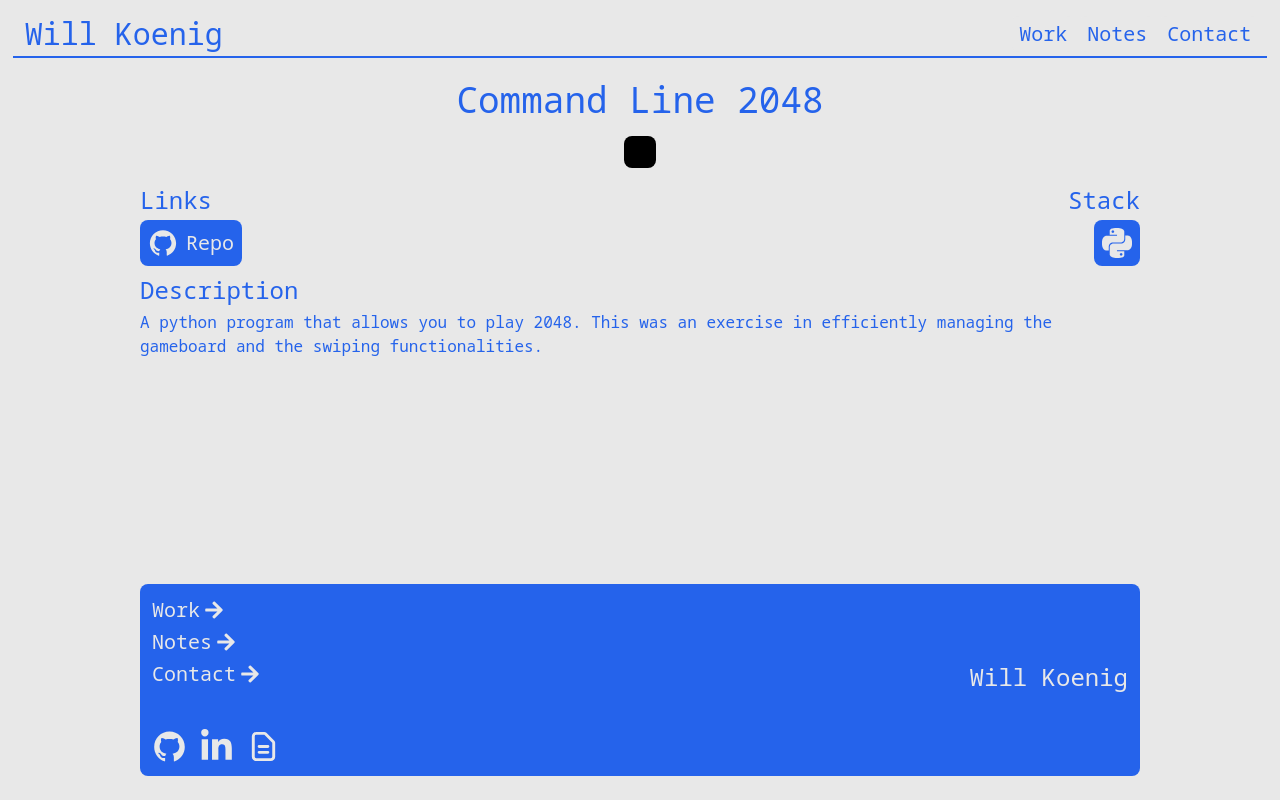
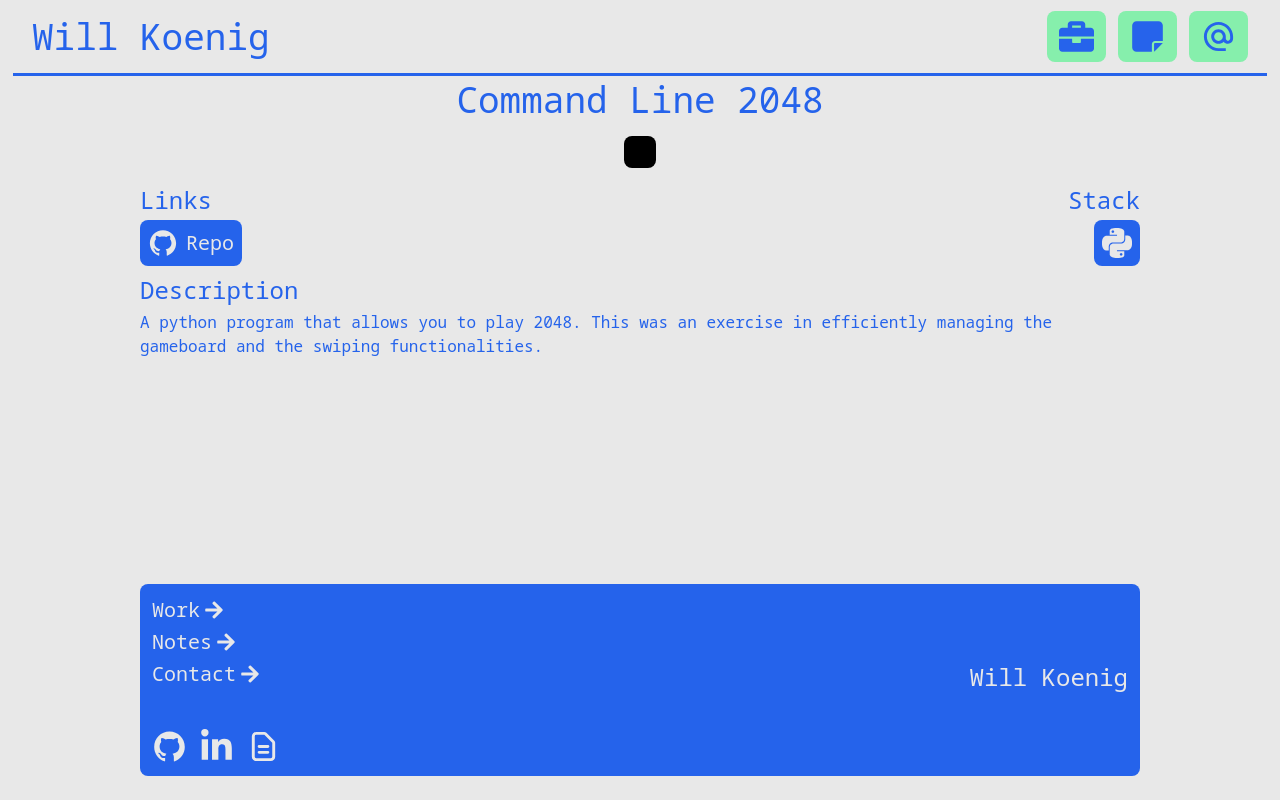
Before and after one commit to willk0814/portfolioWebsite, a Next.js app: page /work/2048 in a window 1280 px wide. Built offline with nearby package versions, Linux system fonts and the light colour scheme.

Commit message:
Updated nav bar

```diff
--- a/src/app/components/homeLayout/navbar/PrimaryNav.js
+++ b/src/app/components/homeLayout/navbar/PrimaryNav.js
@@ -1,77 +1,155 @@
 'use client'
 
-import React from 'react'
+import React, { useState, useEffect } from 'react'
 import Link from 'next/link'
+import { usePathname } from 'next/navigation';
+import { AnimatePresence, motion } from 'framer-motion'
 
-import { motion } from 'framer-motion'
+import { FaBriefcase } from 'react-icons/fa'
+import { FaNoteSticky } from "react-icons/fa6";
+import { MdAlternateEmail } from "react-icons/md";
+
+
 
 export default function PrimaryNav() {
+
+    let pathname = usePathname() || '/'
+
+
+    const [workHovered, setWorkHovered] = useState(false)
+    const [notesHovered, setNotesHovered] = useState(false)
+    const [contactHovered, setContactHovered] = useState(false)
+
+    const containerVariants = {
+        initial: { width: '59px' },
+        hover: {
+          width: '145px',
+          originX: 0,
+          boxShadow: '0 0 10px 5px rgba(38, 99, 235, 0.5)',
+          transition: {
+            when: 'beforeChildren'
+          }
+        },
+        hover_lg: {
+          width: '160px',
+          originX: 0,
+          boxShadow: '0 0 10px 5px rgba(38, 99, 235, 0.5)',
+          transition: {
+            when: 'beforeChildren'
+        }}};
+
+    const textVariants = {
+        initial: {
+            opacity: 0,
+            y: '2rem'
+        },
+        animate: {
+            opacity: 1,
+            y: 0,
+            transition: {
+            delay: 0.2
+            }
+        }
+        };
+
   return (
-    <div className='fixed left-0 w-full z-10'>
-
-        <div className='flex w-full items-center justify-center pt-3'>
-
-            <div className='flex justify-end items-center w-[98%] px-2 mb-1'>
+    <div className='fixed left-0 w-full h-20 z-10'>
+        <div className='flex flex-col h-full items-center'>
+            <div className='flex flex-row w-[95%] h-full justify-end items-center mb-1'>
 
                 {/* <Link
-                    href={'/'}
-                    className='p-1'>
-                    <h1 className='text-xl sm:text-3xl text-blue-600'>Will Koenig</h1>
-                </Link> */}
+                    className='text-4xl text-blue-600'
+                    href={'/'}>Will Koenig
+                </Link>
+                 */}
 
-                <div className='flex flex-row space-x-4 p-1 bg-[#E8E8E8] rounded-lg border-2 border-blue-600'>
+                <div className='flex flex-row space-x-3'>
+
+                    <AnimatePresence>
+                        <Link href='/work'>
                         <motion.div
-                        variants={{
-                            initial: { background: '#E8E8E8' },
-                            hover: { background: '#A1E5AB'}
-                        }}
+                            onHoverStart={() => setWorkHovered(true)}
+                            onHoverEnd={() => setWorkHovered(false)}
+                            className='flex flex-row items-center justify-between px-[12px] py-2 rounded-lg bg-green-300'
+                            variants={containerVariants}
+                            animate={`${pathname === '/work' ? 'hover' : ''}`}
                             initial='initial'
-                        whileHover='hover'
-                        exit='initial'
-                        className='rounded-lg flex'>
-                        <Link
-                            href={'/work'}
-                            className='p-1'>
-                            <h1 className='text-xl text-blue-600'>Work</h1>
-                        </Link>
+                            whileHover='hover'>
+                            <motion.div>
+                                <FaBriefcase size={'35px'} color={'#2663eb'}/>
                             </motion.div>
 
+                            {(workHovered || pathname === '/work') &&
+                                <motion.h1
+                                    className='text-xl font-bold text-blue-600'
+                                    variants={textVariants}
+                                    initial='initial'
+                                    animate='animate'>
+                                    Work
+                                </motion.h1>}
+                        </motion.div>
+                        </Link>
+                    </AnimatePresence>
+
+                    <AnimatePresence>
+                        <Link href='/notes'>
                         <motion.div
-                        variants={{
-                            initial: { background: '#E8E8E8' },
-                            hover: { background: '#A1E5AB'}
-                        }}
+                            onHoverStart={() => setNotesHovered(true)}
+                            onHoverEnd={() => setNotesHovered(false)}
+                            className='flex flex-row items-center justify-between px-[12px] py-2 rounded-lg bg-green-300'
+                            variants={containerVariants}
+                            animate={(pathname === '/notes' || notesHovered) ? 'hover' : ''}
                             initial='initial'
-                        whileHover='hover'
-                        exit='initial'
-                        className='rounded-lg flex'>
-                        <Link
-                            href={'/notes'}
-                            className='p-1'>
-                            <h1 className='text-xl text-blue-600'>Notes</h1>
-                        </Link>
+                            // whileHover='hover'
+                            >
+                            <motion.div>
+                                <FaNoteSticky size={'35px'} color={'#2663eb'}/>
                             </motion.div>
 
+                            {(notesHovered || pathname === '/notes') &&
+                                <motion.h1
+                                className='text-xl font-bold text-blue-600'
+                                variants={textVariants}
+                                initial='initial'
+                                animate='animate'>
+                                Notes
+                                </motion.h1>}
+                        </motion.div>
+                        </Link>
+                    </AnimatePresence>
+
+                    <AnimatePresence>
+                        <Link href='/contactMe'>
                         <motion.div
-                        variants={{
-                            initial: { background: '#E8E8E8' },
-                            hover: { background: '#A1E5AB'}
-                        }}
+                            onHoverStart={() => setContactHovered(true)}
+                            onHoverEnd={() => setContactHovered(false)}
+                            className='flex flex-row items-center justify-between px-[12px] py-2 rounded-lg bg-green-300'
+                            variants={containerVariants}
+                            animate={(pathname === '/contactMe' || contactHovered) ? 'hover_lg' : ''}
                             initial='initial'
-                        whileHover='hover'
-                        exit='initial'
-                        className='rounded-lg flex'>
-                        <Link
-                            href={'/contactMe'}
-                            className='p-1'>
-                            <h1 className='text-xl text-blue-600'>Contact</h1>
+                            // whileHover='hover_lg'
+                            >
+                            <motion.div>
+                                <MdAlternateEmail size={'35px'} color={'#2663eb'}/>
+                            </motion.div>
+
+                            {(contactHovered || pathname === '/contactMe') &&
+                                <motion.h1
+                                className='text-xl font-bold text-blue-600'
+                                variants={textVariants}
+                                initial='initial'
+                                animate='animate'>
+                                Contact
+                                </motion.h1>}
+                        </motion.div>
                         </Link>
-                    </motion.div>
-                </div>
+                    </AnimatePresence>
 
                 </div>
             </div>
 
+            {/* <div className='bg-blue-600 h-[3px] w-[98%] mb-1'></div> */}
+        </div>
     </div>
   )
 }
--- a/src/app/components/secondaryLayout/SecondaryNavbar.js
+++ b/src/app/components/secondaryLayout/SecondaryNavbar.js
@@ -2,75 +2,154 @@
 
 import React, { useState, useEffect } from 'react'
 import Link from 'next/link'
-import { motion } from 'framer-motion'
+import { usePathname } from 'next/navigation';
+import { AnimatePresence, motion } from 'framer-motion'
+
+import { FaBriefcase } from 'react-icons/fa'
+import { FaNoteSticky } from "react-icons/fa6";
+import { MdAlternateEmail } from "react-icons/md";
+
+
 
 export default function SecondaryNavbar() {
+
+    let pathname = usePathname() || '/'
+
+
+    const [workHovered, setWorkHovered] = useState(false)
+    const [notesHovered, setNotesHovered] = useState(false)
+    const [contactHovered, setContactHovered] = useState(false)
+
+    const containerVariants = {
+        initial: { width: '59px' },
+        hover: {
+          width: '145px',
+          originX: 0,
+          boxShadow: '0 0 10px 5px rgba(38, 99, 235, 0.5)',
+          transition: {
+            when: 'beforeChildren'
+          }
+        },
+        hover_lg: {
+          width: '160px',
+          originX: 0,
+          boxShadow: '0 0 10px 5px rgba(38, 99, 235, 0.5)',
+          transition: {
+            when: 'beforeChildren'
+        }}};
+
+    const textVariants = {
+        initial: {
+            opacity: 0,
+            y: '2rem'
+        },
+        animate: {
+            opacity: 1,
+            y: 0,
+            transition: {
+            delay: 0.2
+            }
+        }
+        };
+
   return (
-    <div className='fixed left-0 w-full z-10 bg-[#E8E8E8]'>
-
-        <div className='flex w-full items-center justify-center pt-3'>
-
-            <div className='flex justify-between items-center w-[98%] px-2 border-b-2 border-blue-600 h-full mb-1'>
+    <div className='fixed left-0 w-full h-20 z-10 bg-[#E8E8E8]'>
+        <div className='flex flex-col h-full items-center'>
+            <div className='flex flex-row w-[95%] h-full justify-between items-center'>
 
                 <Link
-                    href={'/'}
-                    className='p-1'>
-                    <h1 className='text-xl sm:text-3xl text-blue-600'>Will Koenig</h1>
+                    className='text-4xl text-blue-600'
+                    href={'/'}>Will Koenig
                 </Link>
 
-                <div className='flex flex-row space-x-1'>
+
+                <div className='flex flex-row space-x-3'>
+
+                    <AnimatePresence>
+                        <Link href='/work'>
                         <motion.div
-                        variants={{
-                            initial: { background: '#E8E8E8' },
-                            hover: { background: '#A1E5AB'}
-                        }}
+                            onHoverStart={() => setWorkHovered(true)}
+                            onHoverEnd={() => setWorkHovered(false)}
+                            className='flex flex-row items-center justify-between px-[12px] py-2 rounded-lg bg-green-300'
+                            variants={containerVariants}
+                            animate={`${pathname === '/work' ? 'hover' : ''}`}
                             initial='initial'
-                        whileHover='hover'
-                        exit='initial'
-                        className='rounded-lg flex'>
-                        <Link
-                            href={'/work'}
-                            className='px-2 py-1'>
-                            <h1 className='text-xl text-blue-600'>Work</h1>
-                        </Link>
+                            whileHover='hover'>
+                            <motion.div>
+                                <FaBriefcase size={'35px'} color={'#2663eb'}/>
                             </motion.div>
 
+                            {(workHovered || pathname === '/work') &&
+                                <motion.h1
+                                    className='text-xl font-bold text-blue-600'
+                                    variants={textVariants}
+                                    initial='initial'
+                                    animate='animate'>
+                                    Work
+                                </motion.h1>}
+                        </motion.div>
+                        </Link>
+                    </AnimatePresence>
+
+                    <AnimatePresence>
+                        <Link href='/notes'>
                         <motion.div
-                        variants={{
-                            initial: { background: '#E8E8E8' },
-                            hover: { background: '#A1E5AB'}
-                        }}
+                            onHoverStart={() => setNotesHovered(true)}
+                            onHoverEnd={() => setNotesHovered(false)}
+                            className='flex flex-row items-center justify-between px-[12px] py-2 rounded-lg bg-green-300'
+                            variants={containerVariants}
+                            animate={(pathname === '/notes' || notesHovered) ? 'hover' : ''}
                             initial='initial'
-                        whileHover='hover'
-                        exit='initial'
-                        className='rounded-lg flex'>
-                        <Link
-                            href={'/notes'}
-                            className='px-2 py-1'>
-                            <h1 className='text-xl text-blue-600'>Notes</h1>
-                        </Link>
+                            // whileHover='hover'
+                            >
+                            <motion.div>
+                                <FaNoteSticky size={'35px'} color={'#2663eb'}/>
                             </motion.div>
 
+                            {(notesHovered || pathname === '/notes') &&
+                                <motion.h1
+                                className='text-xl font-bold text-blue-600'
+                                variants={textVariants}
+                                initial='initial'
+                                animate='animate'>
+                                Notes
+                                </motion.h1>}
+                        </motion.div>
+                        </Link>
+                    </AnimatePresence>
+
+                    <AnimatePresence>
+                        <Link href='/contactMe'>
                         <motion.div
-                        variants={{
-                            initial: { background: '#E8E8E8' },
-                            hover: { background: '#A1E5AB'}
-                        }}
+                            onHoverStart={() => setContactHovered(true)}
+                            onHoverEnd={() => setContactHovered(false)}
+                            className='flex flex-row items-center justify-between px-[12px] py-2 rounded-lg bg-green-300'
+                            variants={containerVariants}
+                            animate={(pathname === '/contactMe' || contactHovered) ? 'hover_lg' : ''}
                             initial='initial'
-                        whileHover='hover'
-                        exit='initial'
-                        className='rounded-lg flex'>
-                        <Link
-                            href={'/contactMe'}
-                            className='px-2 py-1'>
-                            <h1 className='text-xl text-blue-600'>Contact</h1>
+                            // whileHover='hover_lg'
+                            >
+                            <motion.div>
+                                <MdAlternateEmail size={'35px'} color={'#2663eb'}/>
+                            </motion.div>
+
+                            {(contactHovered || pathname === '/contactMe') &&
+                                <motion.h1
+                                className='text-xl font-bold text-blue-600'
+                                variants={textVariants}
+                                initial='initial'
+                                animate='animate'>
+                                Contact
+                                </motion.h1>}
+                        </motion.div>
                         </Link>
-                    </motion.div>
-                </div>
+                    </AnimatePresence>
 
                 </div>
             </div>
 
+            <div className='bg-blue-600 h-[3px] w-[98%] mb-1'></div>
+        </div>
     </div>
   )
 }
```
Also changed, not shown: src/app/components/workPage/projectPagesComponents/ProjectInfoContainer.js (+22 -2 lines), package.json (line endings or trailing spaces). Lines whose indentation alone changed are shown as unchanged.
